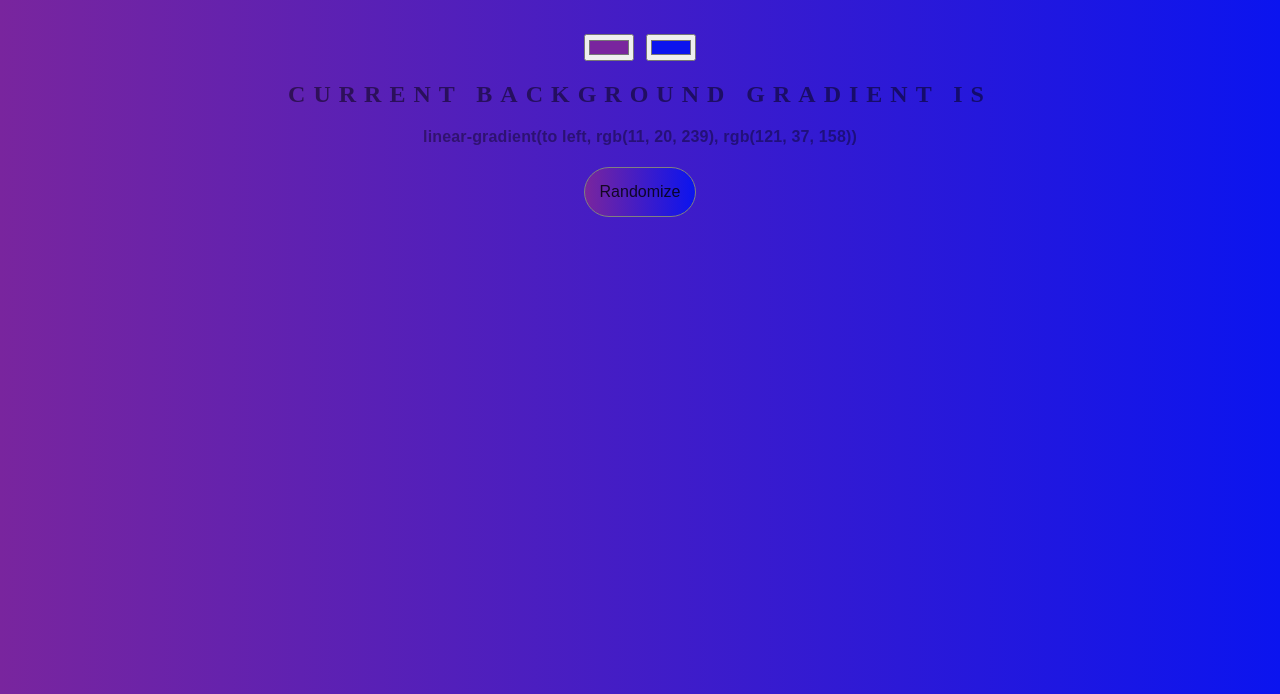
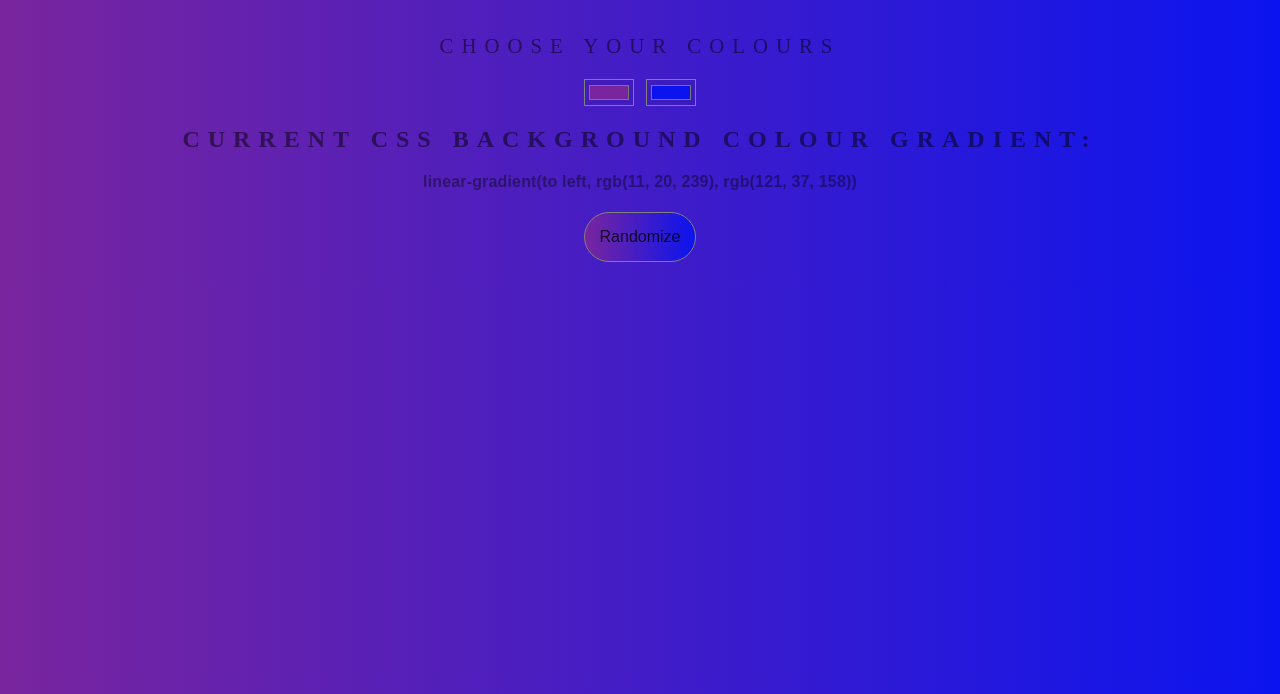
Before and after one commit to mklaso/gradient-generator, a website: page index.html in a window 1280 px wide. Both pictures are taken after a click on the button "Randomize". Shown: the part 106-800 px from the top of the page. Drawn offline with Linux system fonts and the light colour scheme.

Commit message:
complete version

```diff
--- a/index.html
+++ b/index.html
@@ -11,14 +11,14 @@
 
 <body id="gradient">
     <h1>Gradient Generator</h1>
+    <p>Choose your colours</p>
     <input class="first" type="color" name="color1" value=#E0FFFF>
     <input class="second" type="color" name="color2" value=#FFB6C1>
-    <h2>Current background gradient is</h2>
+    <h2>Current CSS background colour gradient:</h2>
     <h3></h3>
     <h4>
         <button type="button">Randomize</button>
     </h4>
-
 
     <script type="text/javascript" src="script.js"></script>
 
--- a/script.js
+++ b/script.js
@@ -4,11 +4,9 @@ var secondColour = document.querySelector('.second');
 var body = document.getElementById('gradient');
 var button = document.querySelector("button");
 
-function displayGradient() {
-    bgColour.textContent = body.style.background;
-}
+const displayGradient = () => bgColour.textContent = body.style.background;
 
-function colourAdjuster() {
+const colourAdjuster = () => {
     body.style.background = `linear-gradient(to left, ${secondColour.value}, ${firstColour.value})`;
     button.style.background = `linear-gradient(to left, ${secondColour.value}, ${firstColour.value})`;
 
@@ -17,31 +15,27 @@ function colourAdjuster() {
 
 colourAdjuster();
 
-function generateRandomNumber(number) {
-    return Math.floor(Math.random() * number);
-}
+const generateRandomNumber = (number) => Math.floor(Math.random() * number);
 
-function componentToHex(c) {
-    var hex = c.toString(16);
+const valueToHex = (c) => {
+    let hex = c.toString(16);
     return hex.length == 1 ? "0" + hex : hex;
 }
 
-function rgbToHex() {
-    r = generateRandomNumber(257)
-    g = generateRandomNumber(257)
-    b = generateRandomNumber(257)
-    return "#" + componentToHex(r) + componentToHex(g) + componentToHex(b);
+const rgbToHex = () => {
+    let r = valueToHex(generateRandomNumber(257))
+    let g = valueToHex(generateRandomNumber(257))
+    let b = valueToHex(generateRandomNumber(257))
+    return `#${r}${g}${b}`
 }
 
-
-function randomizer() {
+const randomizer = () => {
     secondColour.value = rgbToHex();
     firstColour.value = rgbToHex();
     colourAdjuster();
     // console.log(randomizer);
 }
 
-
 firstColour.addEventListener("input", colourAdjuster);
 secondColour.addEventListener("input", colourAdjuster);
 button.addEventListener("click", randomizer);
--- a/styles.css
+++ b/styles.css
@@ -6,7 +6,6 @@ body {
     letter-spacing: .5em;
     top: 15%;
     background: linear-gradient(to left, green, #00FFFF);
-    /* Standard syntax */
 }
 
 h1 {
@@ -16,6 +15,16 @@ h1 {
     text-transform: uppercase;
     letter-spacing: .5em;
     width: 100%;
+}
+
+p {
+    font-size: 1.3em;
+}
+
+.first,
+.second {
+    border-color: grey;
+    background-color: rgba(0, 0, 0, .05);
 }
 
 h3 {
```
